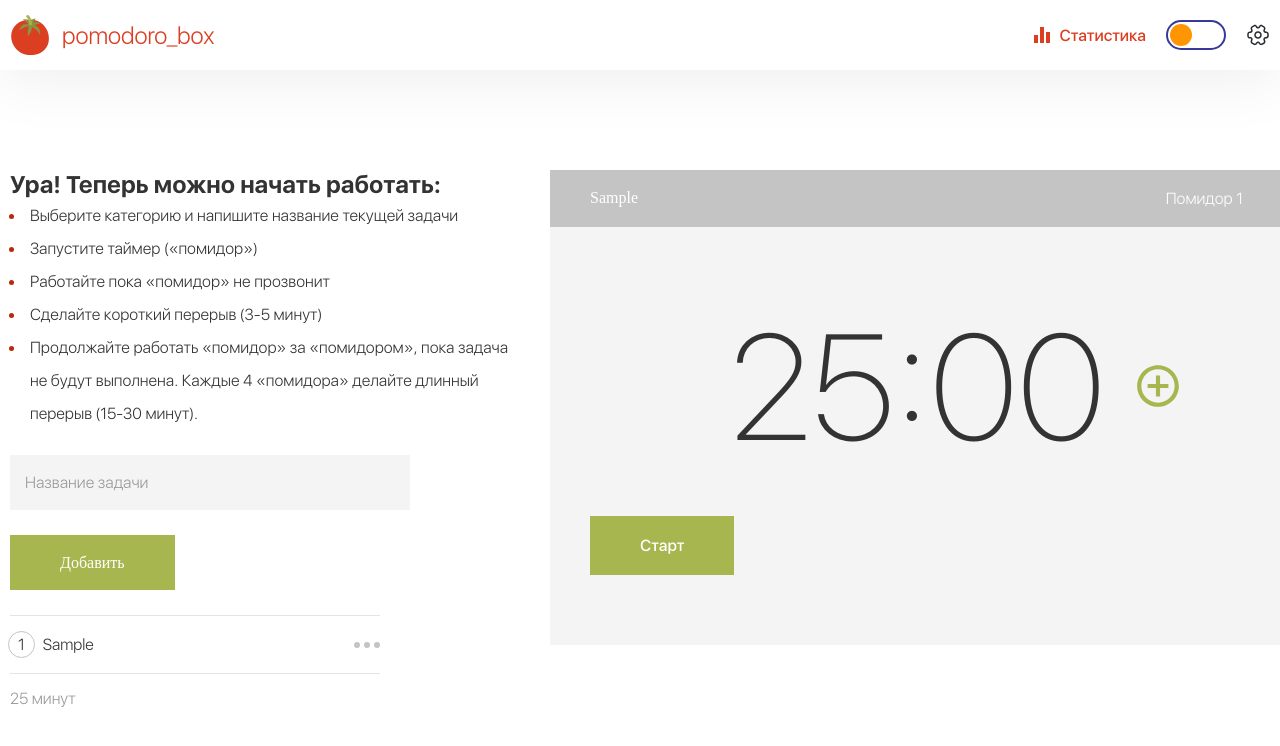
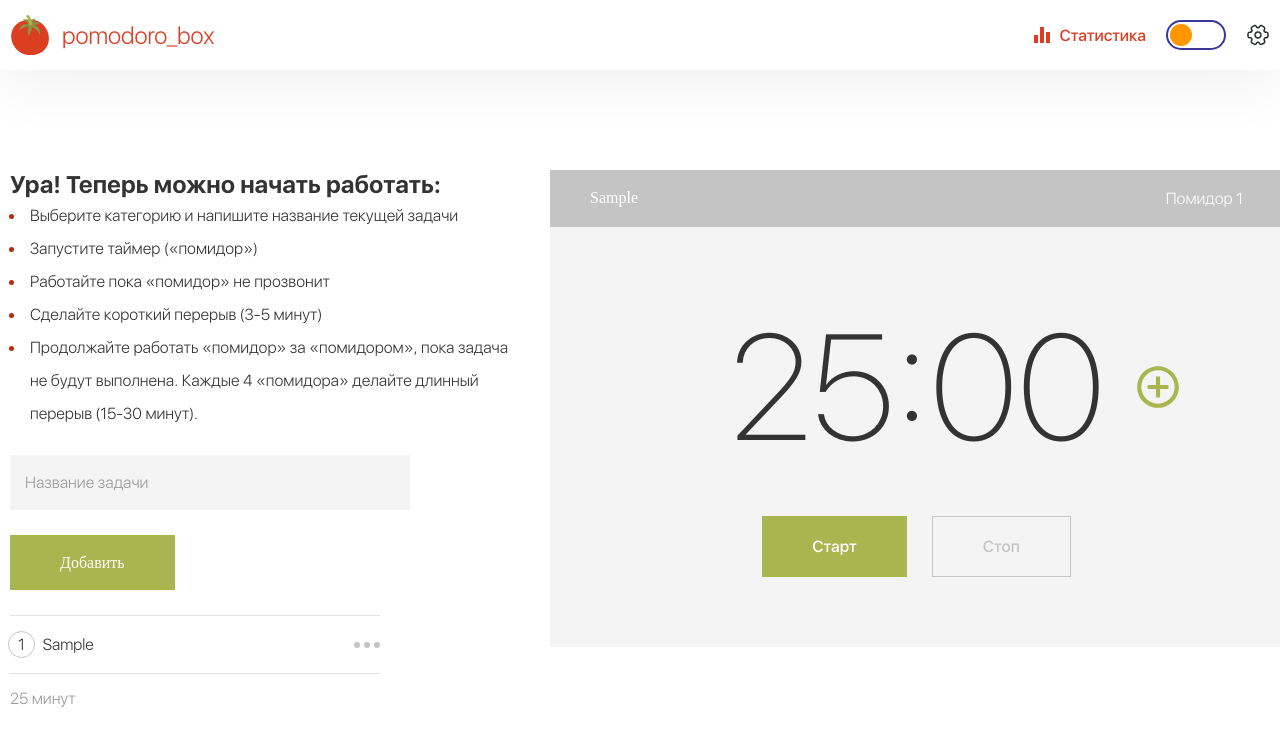
Before and after one commit to EgorDyach/pomodoro, a React (Vite) app: page / in a window 1280 px wide. Both pictures are taken after typing "Sample" into the empty fields and a click on the button "Добавить". Shown: the top 746 px of the page. Built offline with nearby package versions, Linux system fonts and the light colour scheme; a web font is replaced by a local one.

Commit message:
added timerStopReadyBtn

```diff
--- a/src/components/Text/text.css
+++ b/src/components/Text/text.css
@@ -1,3 +1,7 @@
+.text {
+    transition: color .3s ease-in-out;
+}
+
 .color-white {
     color: #ffffff;
 }
@@ -10,12 +14,7 @@
 .color-lightGrey {
     color: #E4E8F4;
 }
-.color-greenGradient {
-    color: transparent;
-    background: linear-gradient(180deg, #24A974 0%, #039C80 100%);
-	-webkit-background-clip: text;
-	background-clip: text;
-}
+
 .color-darkGray {
     color: #232323;
 }
--- a/src/shared/MainTimer/MainTimerBody/MainTimerBody.tsx
+++ b/src/shared/MainTimer/MainTimerBody/MainTimerBody.tsx
@@ -7,6 +7,7 @@ import sound from '../../../assets/soundOfNotification__default.mp3'
 import { useSelector } from 'react-redux';
 import { useDispatch } from 'react-redux';
 import { EIcons, Icon } from '../../../components/Icon';
+import { TimerStopReadyBtn } from './TimerStopReadyBtn';
 
 const remakeTime = (time: number): string => {
   const timeArr: number[] = []
@@ -37,6 +38,7 @@ export function MainTimerBody({ active }: { active: Task; }) {
   const [isStarted, setIsStarted] = useState(useSelector<RootState, boolean>(state => state.isStartedTimer))
   const isNotificationOn = useSelector<RootState, boolean>(state => state.Local.isNotificationsOn)
   const appTheme = useSelector<RootState, string>(state => state.Local.appTheme)
+  const timeOfTaskFromSettings = useSelector<RootState, number>(state => state.Local.timeOfTomato)
 
   const dispatch = useDispatch();
 
@@ -48,8 +50,20 @@ export function MainTimerBody({ active }: { active: Task; }) {
     setIsStarted(true)
     setIsPlaying(!isPlaying)
     if (isPlaying) {
-      dispatch({type: "SAVE_TIME_OF_TASK", active, timeOfTask,})
+      dispatch({ type: "SAVE_TIME_OF_TASK", active, timeOfTask, })
     }
+  }
+
+  const handleClickStop = () => {
+    setTimeOfTask(timeOfTaskFromSettings * 60)
+    setIsPlaying(false)
+    setIsStarted(false)
+    if (isPlaying) {
+      dispatch({ type: "SAVE_TIME_OF_TASK", active, timeOfTask: (timeOfTaskFromSettings * 60), })
+    } else {
+      dispatch({ type: "END_OF_TASK_TOMATO", active: active })
+    }
+
   }
 
   useEffect(() => {
@@ -57,7 +71,7 @@ export function MainTimerBody({ active }: { active: Task; }) {
   }, [active.id, active.timeOfTask, active.activeTomato])
 
   useEffect(() => {
-    dispatch({type: "SET_IS_PLAYING_TIMER", isPlaying, isStarted})
+    dispatch({ type: "SET_IS_PLAYING_TIMER", isPlaying, isStarted })
   }, [dispatch, isPlaying, isStarted])
 
   useEffect(() => {
@@ -69,7 +83,7 @@ export function MainTimerBody({ active }: { active: Task; }) {
           const audio = new Audio(sound);
           audio.play();
         }
-        dispatch({type: "END_OF_TASK_TOMATO", active: active})
+        dispatch({ type: "END_OF_TASK_TOMATO", active: active })
       } else if (isPlaying) {
         setTimeOfTask(timeOfTask - 1)
       }
@@ -81,8 +95,10 @@ export function MainTimerBody({ active }: { active: Task; }) {
     <div className='mainTimer__body'>
       <Text As='h3' weight={200} size={150} color={isPlaying ? '#DC3E22' : (appTheme === 'dark' ? '#E7E7E7' : "#333")} className='mainTimer__title'>{remakeTime(timeOfTask)}</Text>
       <button onClick={handleAddMinute} className='mainTimer__body-addMinute'><Icon size={50} typeOfIcon={EIcons.plus} /></button>
-      <TimerStartStopBtn handleClick={(handleClick)} isPlaying={isPlaying} isStarted={isStarted} />
-      {/* <TimerStopReadyBtn /> */}
+      <div className="mainTimer__controls">
+        <TimerStartStopBtn handleClick={(handleClick)} isPlaying={isPlaying} isStarted={isStarted} />
+        <TimerStopReadyBtn handleClick={(handleClickStop)} isPlaying={isPlaying} isStarted={isStarted} />
+      </div>
     </div>
   );
 }
--- a/src/shared/MainTimer/MainTimerBody/TimerStartStopBtn/TimerStartStopBtn.tsx
+++ b/src/shared/MainTimer/MainTimerBody/TimerStartStopBtn/TimerStartStopBtn.tsx
@@ -5,7 +5,7 @@ export function TimerStartStopBtn({handleClick, isStarted, isPlaying}: {handleCl
 
   return (
       <button className='timerStartStop__btn' onClick={handleClick}>
-        <Text As='span' size={16} color='#fff'>
+        <Text weight={400} As='span' size={16} color='#fff'>
           {isPlaying ? 'Пауза' : (isStarted ? 'Продолжить' : "Старт")}
         </Text>
     </button>
--- a/src/shared/MainTimer/MainTimerBody/TimerStartStopBtn/timerstartstopbtn.css
+++ b/src/shared/MainTimer/MainTimerBody/TimerStartStopBtn/timerstartstopbtn.css
@@ -1,4 +1,10 @@
 .timerStartStop__btn {
     padding: 20px 50px;
     background-color: #A8B64F;
+    cursor: pointer;
+    transition: background-color .3s ease-in-out;
 }
+
+.timerStartStop__btn:hover {
+    background-color: #899441;
+}
--- /dev/null
+++ b/src/shared/MainTimer/MainTimerBody/TimerStopReadyBtn/TimerStopReadyBtn.tsx
@@ -0,0 +1,13 @@
+import './timerstopreadybtn.css';
+import { Text } from '../../../../components/Text';
+
+export function TimerStopReadyBtn({handleClick,isStarted,isPlaying}: {handleClick: () => void; isStarted: boolean; isPlaying: boolean;}) {
+
+  return (
+      <button disabled={!isStarted} className={`timerStopReady__btn${(isStarted && !isPlaying) ? '-ready timerStopReady__btn': ''}`} onClick={handleClick}>
+        <Text weight={400} As='span' size={16} color={isStarted ? (isPlaying ? '#DC3E22' :'#fff') : "#c4c4c4"}>
+          {isPlaying ? 'Стоп' : (isStarted ? 'Сделано' : "Стоп")}
+        </Text>
+    </button>
+  );
+}
--- /dev/null
+++ b/src/shared/MainTimer/MainTimerBody/TimerStopReadyBtn/index.ts
@@ -0,0 +1 @@
+export * from './TimerStopReadyBtn';
--- /dev/null
+++ b/src/shared/MainTimer/MainTimerBody/TimerStopReadyBtn/timerstopreadybtn.css
@@ -0,0 +1,15 @@
+.timerStopReady__btn {
+    padding: 20px 50px;
+    cursor: pointer;
+    transition: .3s ease-in-out;
+    border: 1px solid #DC3E22;
+}
+
+.timerStopReady__btn:disabled {
+    border-color: #C4C4C4;
+    cursor: default;
+}
+
+.timerStopReady__btn-ready {
+    background-color: #DC3E22;
+}
--- a/src/shared/MainTimer/MainTimerBody/maintimerbody.css
+++ b/src/shared/MainTimer/MainTimerBody/maintimerbody.css
@@ -23,3 +23,12 @@
     top: 50%;
     transform: translateY(-150%);
 }
+
+.mainTimer__controls {
+    display: flex;
+    justify-content: center;
+}
+
+.timerStartStop__btn {
+    margin-right: 25px;
+}
```
